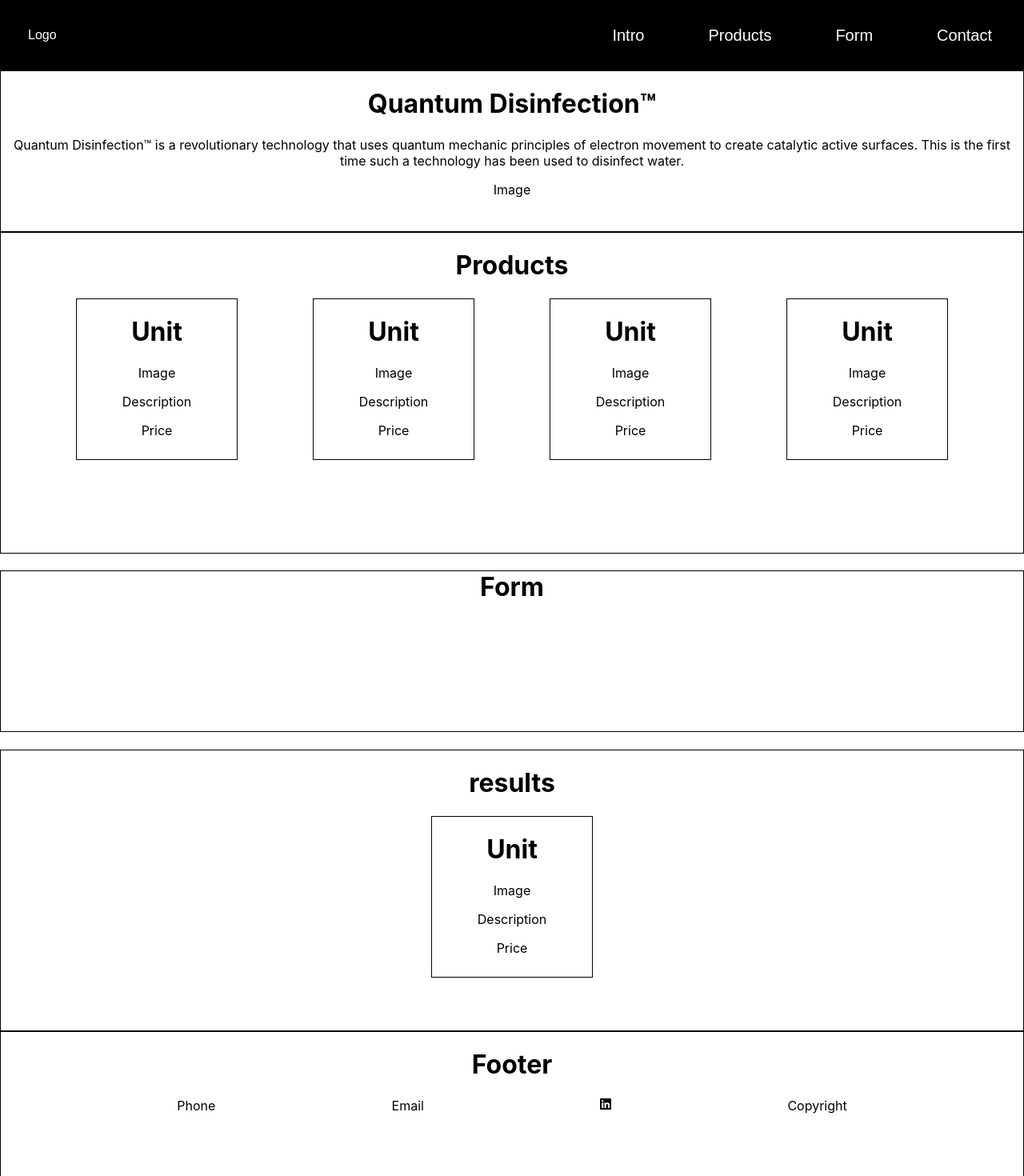
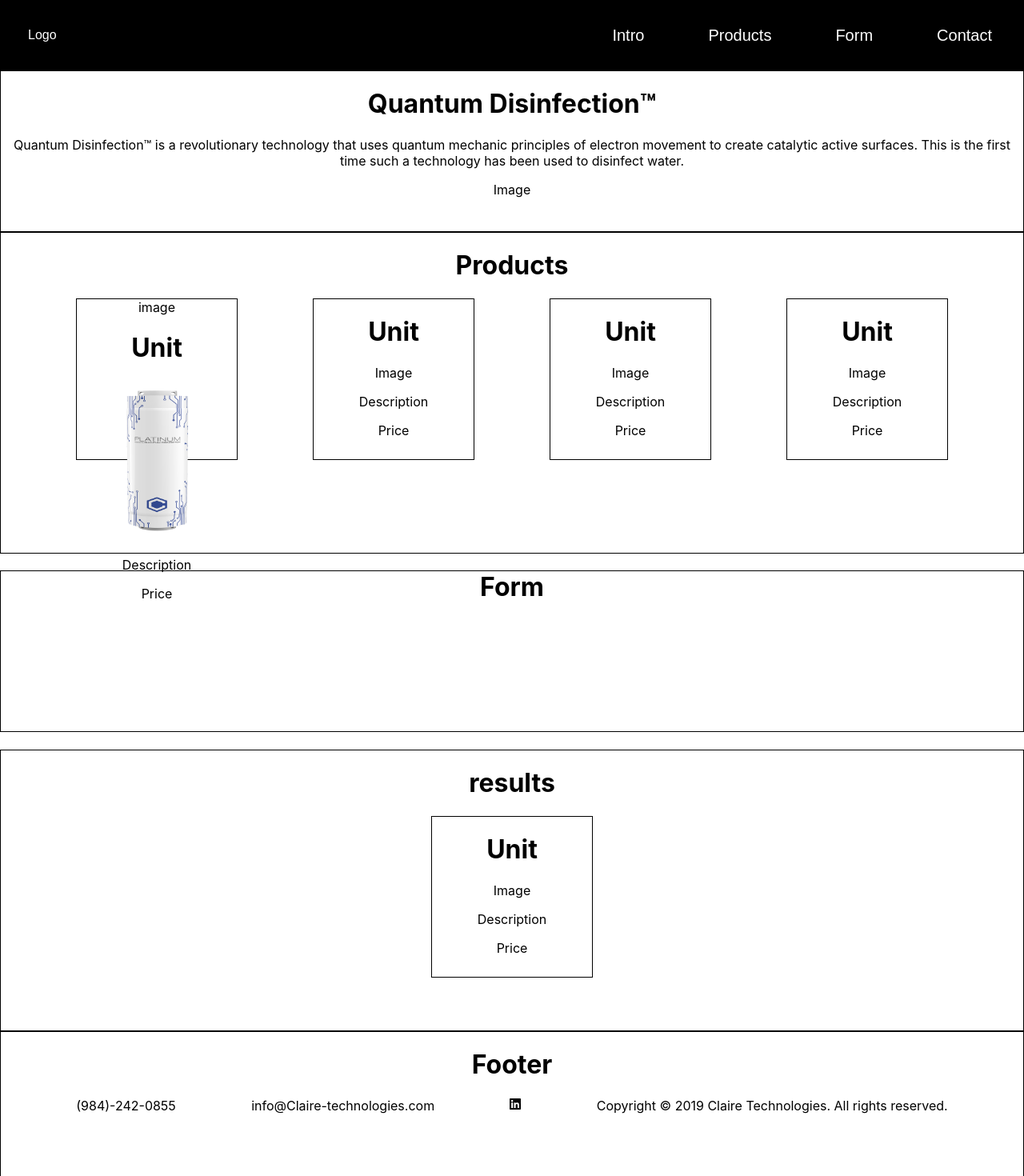
Before and after one commit to Joalvaca/Claire-Site, a React (Create React App) app: page / in a window 1280 px wide. Shown: the top 1470 px of the page at 80% size. Built offline with nearby package versions, Linux system fonts and the light colour scheme.

Commit message:
add images

```diff
--- a/src/components/Footer/Footer.css
+++ b/src/components/Footer/Footer.css
@@ -13,7 +13,7 @@
     display: flex;
     justify-content: space-evenly;
 }
-i{
+.icon{
     font-size: 40px;
 
 }
--- a/src/components/Footer/footer.js
+++ b/src/components/Footer/footer.js
@@ -10,10 +10,10 @@ function Footer(){
         <div className='footer'>
             <h1>Footer</h1>
         <div className='footer-section'>
-            <div className='footer-icons'>Phone</div>
-            <div className='footer-icons'>Email</div>
+            <div className='footer-icons'>(984)-242-0855</div>
+            <div className='footer-icons'>info@Claire-technologies.com</div>
             <div className='footer-icons'><FontAwesomeIcon icon={['fab','linkedin']}/></div>
-            <div className='footer-icons'>Copyright</div>
+            <div className='footer-icons'>Copyright © 2019 Claire Technologies. All rights reserved.</div>
         </div>
 
 
--- a/src/components/Products/Products.js
+++ b/src/components/Products/Products.js
@@ -1,5 +1,6 @@
 import React from 'react';
 import './products.css';
+import Platinum from './plat.png';
 
 
 
@@ -14,10 +15,15 @@ function Products(){
             <h1>Products</h1>
                 <div className="water-units">
                     <div className="unit">
-                        <h1>Unit</h1>
-                        <p>Image</p>
-                        <p>Description</p>
-                        <p>Price</p>
+                        <div>
+                            image
+                        </div>
+                            <div>
+                            <h1>Unit</h1>
+                            <img className='image' src={Platinum} alt='platinum'/>
+                            <p>Description</p>
+                            <p>Price</p>
+                        </div>
                     </div>
                     <div className="unit">
                         <h1>Unit</h1>
--- a/src/components/Products/products.css
+++ b/src/components/Products/products.css
@@ -15,3 +15,7 @@
     width:200px;
     height:200px;
 }
+.image{
+    width:200px;
+    height:200px;
+}
```
Also changed, not shown: src/components/Products/plat.png (added).
